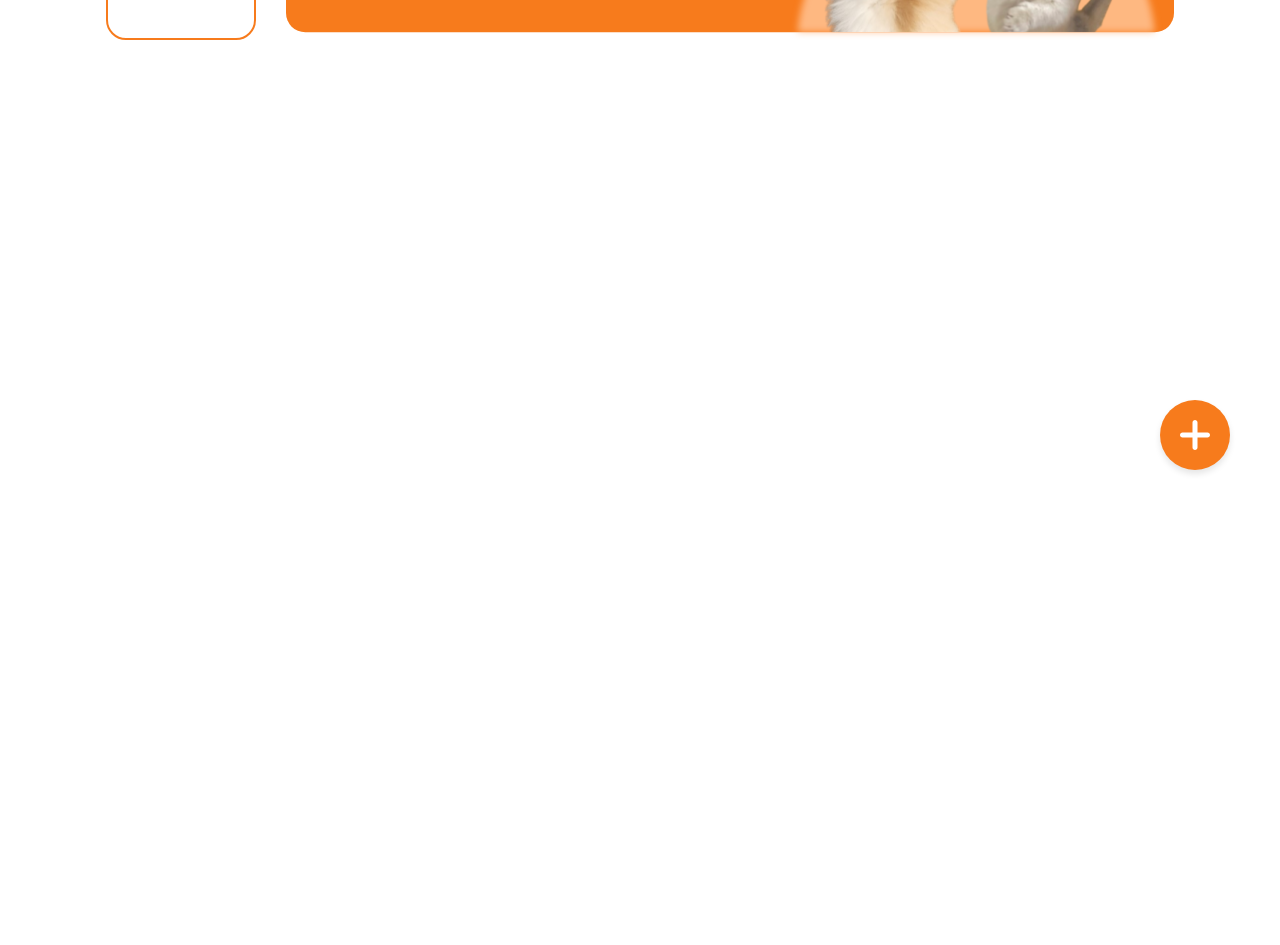
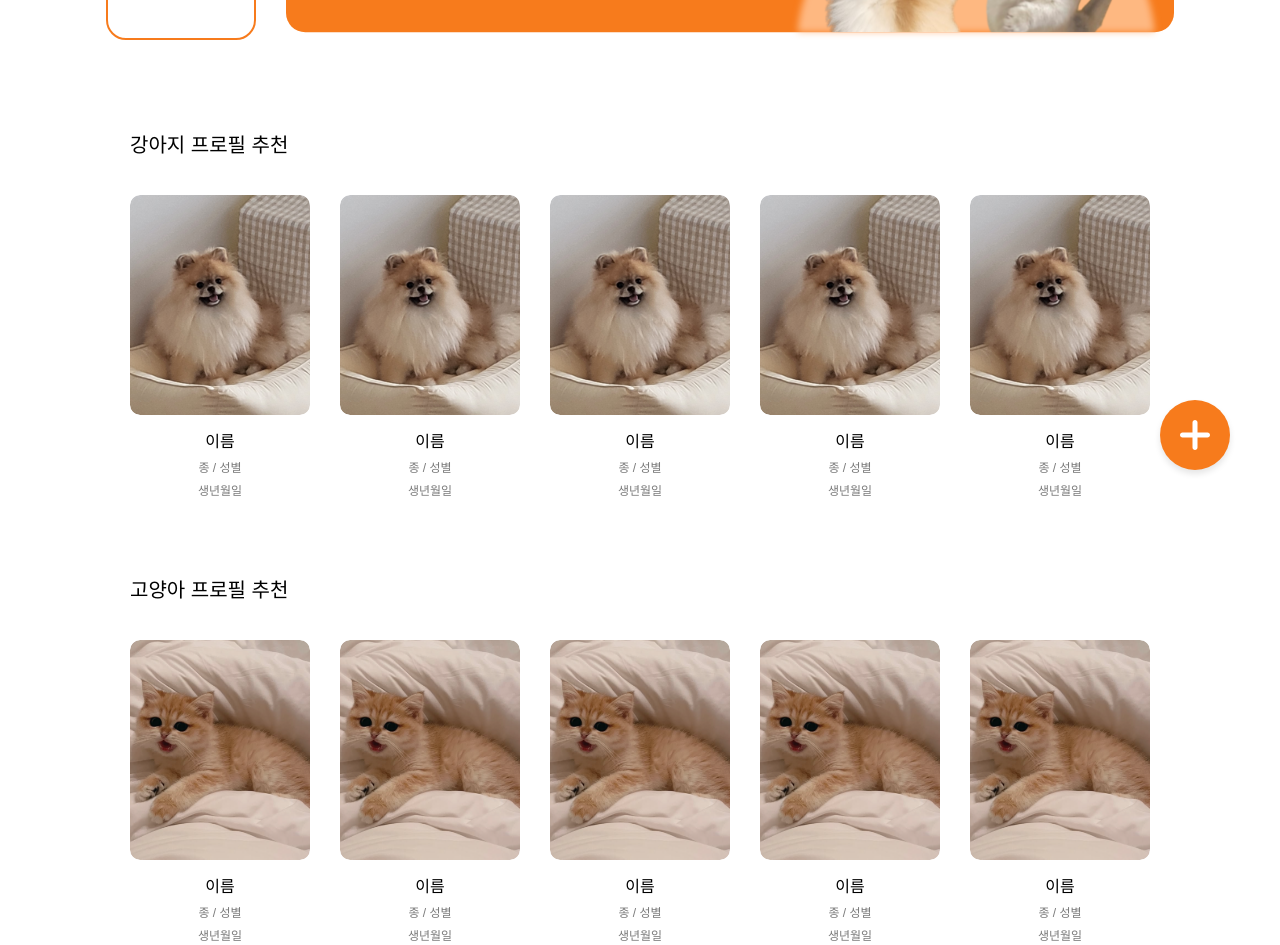
Before and after one commit to Nod-e-ata/nyang-meongsori, a React (Vite) app: page / in a window 1280 px wide. Shown: the part 280-1225 px from the top of the page. Before the commit the page ends 932 px from the top, so only its background shows below. Built offline with nearby package versions, Linux system fonts and the light colour scheme; a web font is replaced by a local one.

Commit message:
feat: Complete home profile list
홈화면 추천 프로필 리스트 구현

```diff
--- /dev/null
+++ b/src/components/CatProfileCard.css
@@ -0,0 +1,35 @@
+.cat-card {
+  width: 180px;
+  height: 300px;
+  background-color: var(--white);
+  border-radius: 10px;
+  display: flex;
+  flex-direction: column;
+  align-items: center;
+  padding-top: 10px;
+  box-sizing: border-box;
+}
+
+.cat-img {
+  width: 180px;
+  height: 220px;
+  object-fit: cover;
+  border-radius: 10px;
+}
+
+.cat-name {
+  margin-top: 15px;
+  font-size: 16px;
+  font-weight: 500;
+  color: var(--black);
+  font-family: 'Pretendard', sans-serif;
+}
+
+.cat-info {
+  margin-top: 5px;
+  font-size: 12px;
+  font-weight: 500;
+  color: var(--gray600);
+  font-family: 'Pretendard', sans-serif;
+  text-align: center;
+}
--- /dev/null
+++ b/src/components/CatProfileCard.jsx
@@ -0,0 +1,16 @@
+import React from 'react';
+import './CatProfileCard.css';
+import catImg from '../assets/cat-placeholder.svg';
+
+function CatProfileCard({ name, breedGender, birth }) {
+  return (
+    <div className="cat-card">
+      <img src={catImg} alt="Cat" className="cat-img" />
+      <div className="cat-name">{name}</div>
+      <div className="cat-info">{breedGender}</div>
+      <div className="cat-info">{birth}</div>
+    </div>
+  );
+}
+
+export default CatProfileCard;
--- /dev/null
+++ b/src/components/DogProfileCard.css
@@ -0,0 +1,35 @@
+.dog-card {
+  width: 180px;
+  height: 300px;
+  background-color: var(--white);
+  border-radius: 10px;
+  display: flex;
+  flex-direction: column;
+  align-items: center;
+  padding-top: 10px;
+  box-sizing: border-box;
+}
+
+.dog-img {
+  width: 180px;
+  height: 220px;
+  object-fit: cover;
+  border-radius: 10px;
+}
+
+.dog-name {
+  margin-top: 15px;
+  font-size: 16px;
+  font-weight: 500;
+  color: var(--black);
+  font-family: 'Pretendard', sans-serif;
+}
+
+.dog-info {
+  margin-top: 5px;
+  font-size: 12px;
+  font-weight: 500;
+  color: var(--gray600);
+  font-family: 'Pretendard', sans-serif;
+  text-align: center;
+}
--- /dev/null
+++ b/src/components/DogProfileCard.jsx
@@ -0,0 +1,16 @@
+import React from 'react';
+import './DogProfileCard.css';
+import dogImg from '../assets/dog-placeholder.svg';
+
+function DogProfileCard({ name, breedGender, birth }) {
+  return (
+    <div className="dog-card">
+      <img src={dogImg} alt="Dog" className="dog-img" />
+      <div className="dog-name">{name}</div>
+      <div className="dog-info">{breedGender}</div>
+      <div className="dog-info">{birth}</div>
+    </div>
+  );
+}
+
+export default DogProfileCard;
--- a/src/pages/Home.jsx
+++ b/src/pages/Home.jsx
@@ -5,6 +5,8 @@ import Topbar from '../components/Topbar';
 import plusIcon from '../assets/plus-icon.svg';
 import userIcon from '../assets/user-icon.svg';
 import banner from '../assets/banner.svg';
+import DogProfileCard from '../components/DogProfileCard';
+import CatProfileCard from '../components/CatProfileCard';
 
 function Home() {
   return (
@@ -30,6 +32,34 @@ function Home() {
         <img src={banner} alt="Banner" className="home-banner" />
       </div>
 
+      <div className="recommendation-section">
+        <div className="recommendation-title">강아지 프로필 추천</div>
+        <div className="dog-list">
+          {[...Array(5)].map((_, idx) => (
+            <DogProfileCard
+              key={idx}
+              name="이름"
+              breedGender="종 / 성별"
+              birth="생년월일"
+            />
+          ))}
+        </div>
+      </div>
+
+      <div className="recommendation-section">
+        <div className="recommendation-title">고양아 프로필 추천</div>
+        <div className="cat-list">
+          {[...Array(5)].map((_, idx) => (
+            <CatProfileCard
+              key={idx}
+              name="이름"
+              breedGender="종 / 성별"
+              birth="생년월일"
+            />
+          ))}
+        </div>
+      </div>
+
       <button className="floating-button">
         <img src={plusIcon} alt="Plus Icon" className="plus-icon" />
       </button>
--- a/src/pages/home.css
+++ b/src/pages/home.css
@@ -73,3 +73,38 @@
   height: 220px;
   width: auto;
 }
+
+.recommendation-section {
+  margin-top: 90px;
+  display: flex;
+  flex-direction: column;
+  align-items: center;
+}
+
+.recommendation-title {
+  font-size: 20px;
+  font-weight: 600;
+  color: var(--black);
+  font-family: 'Pretendard', sans-serif;
+  margin-bottom: 25px;
+  align-self: flex-start;
+  margin-left: 40px;
+}
+
+.dog-list {
+  display: flex;
+  justify-content: center;
+  gap: 30px;
+  flex-wrap: wrap;
+  padding: 0 40px;
+  box-sizing: border-box;
+}
+
+.cat-list {
+  display: flex;
+  justify-content: center;
+  gap: 30px;
+  flex-wrap: wrap;
+  padding: 0 40px;
+  box-sizing: border-box;
+}
```
Also changed, not shown: src/assets/cat-placeholder.svg (added), src/assets/dog-placeholder.svg (added).
